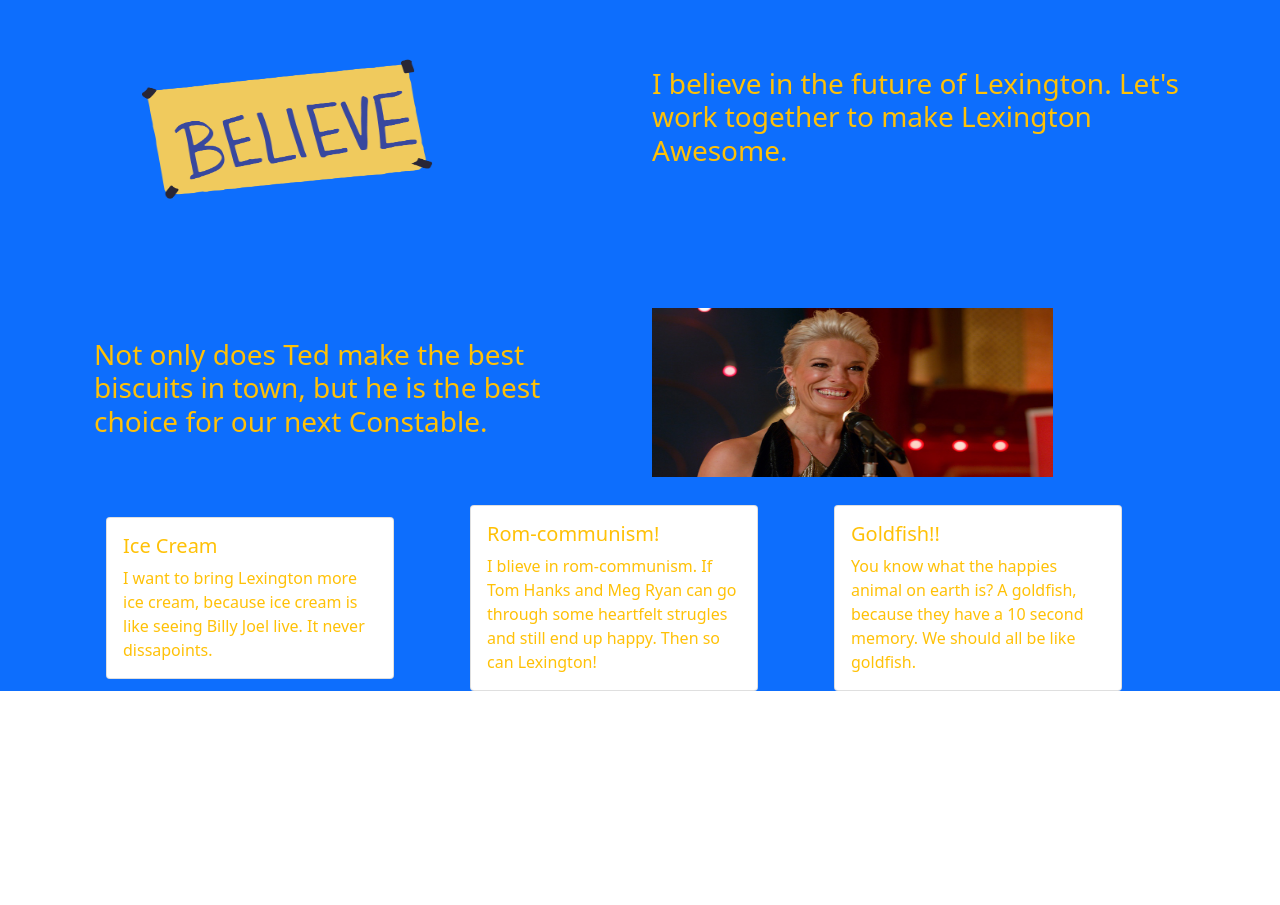
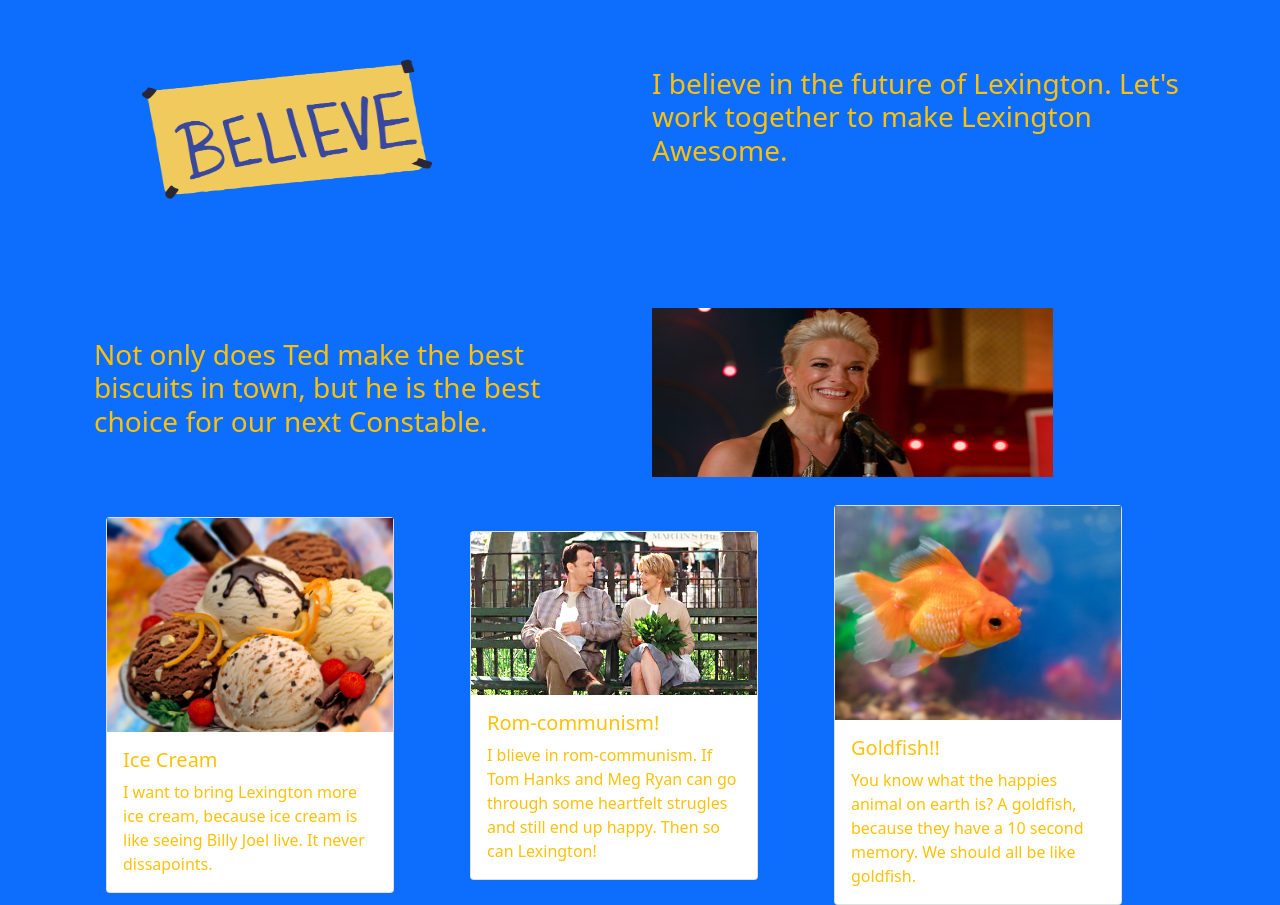
Before and after one commit to achaseshelton/tedLassoConstable, a plain HTML site: page index.html in a window 1280 px wide. Shown: the part 549-1454 px from the top of the page. Before the commit the page ends 1240 px from the top, so only its background shows below. Drawn offline with nearby package versions, Linux system fonts and the light colour scheme.

Commit message:
images for cards

```diff
--- a/index.html
+++ b/index.html
@@ -67,7 +67,7 @@
     <div class="row">
       <div class="col d-flex align-items-center">
         <div class="card" style="width: 18rem;">
-          <img src="" class="card-image-top">
+          <img src="./img/icecream.jpg" class="card-image-top">
           <div class="card-body">
             <h5 class="card-title">Ice Cream</h5>
             <p class="card-text">I want to bring Lexington more ice cream, because ice cream is like seeing Billy Joel live. It never dissapoints.</p>
@@ -76,7 +76,7 @@
       </div>
       <div class="col d-flex align-items-center">
         <div class="card" style="width: 18rem;">
-          <img src="" class="card-image-top">
+          <img src="./img/tomandmeg.png" class="card-image-top">
           <div class="card-body">
             <h5 class="card-title">Rom-communism!</h5>
             <p class="card-text">I blieve in rom-communism. If Tom Hanks and Meg Ryan can go through some heartfelt strugles and still end up happy. Then so can Lexington!</p>
@@ -85,7 +85,7 @@
       </div>
       <div class="col d-flex align-items-center">
         <div class="card" style="width: 18rem;">
-          <img src="" class="card-image-top">
+          <img src="./img/goldfish.jpg" class="card-image-top">
           <div class="card-body">
             <h5 class="card-title">Goldfish!!</h5>
             <p class="card-text">You know what the happies animal on earth is? A goldfish, because they have a 10 second memory. We should all be like goldfish.</p>
```
Also changed, not shown: img/goldfish.jpg (added), img/icecream.jpg (added), img/tomandmeg.png (added).
